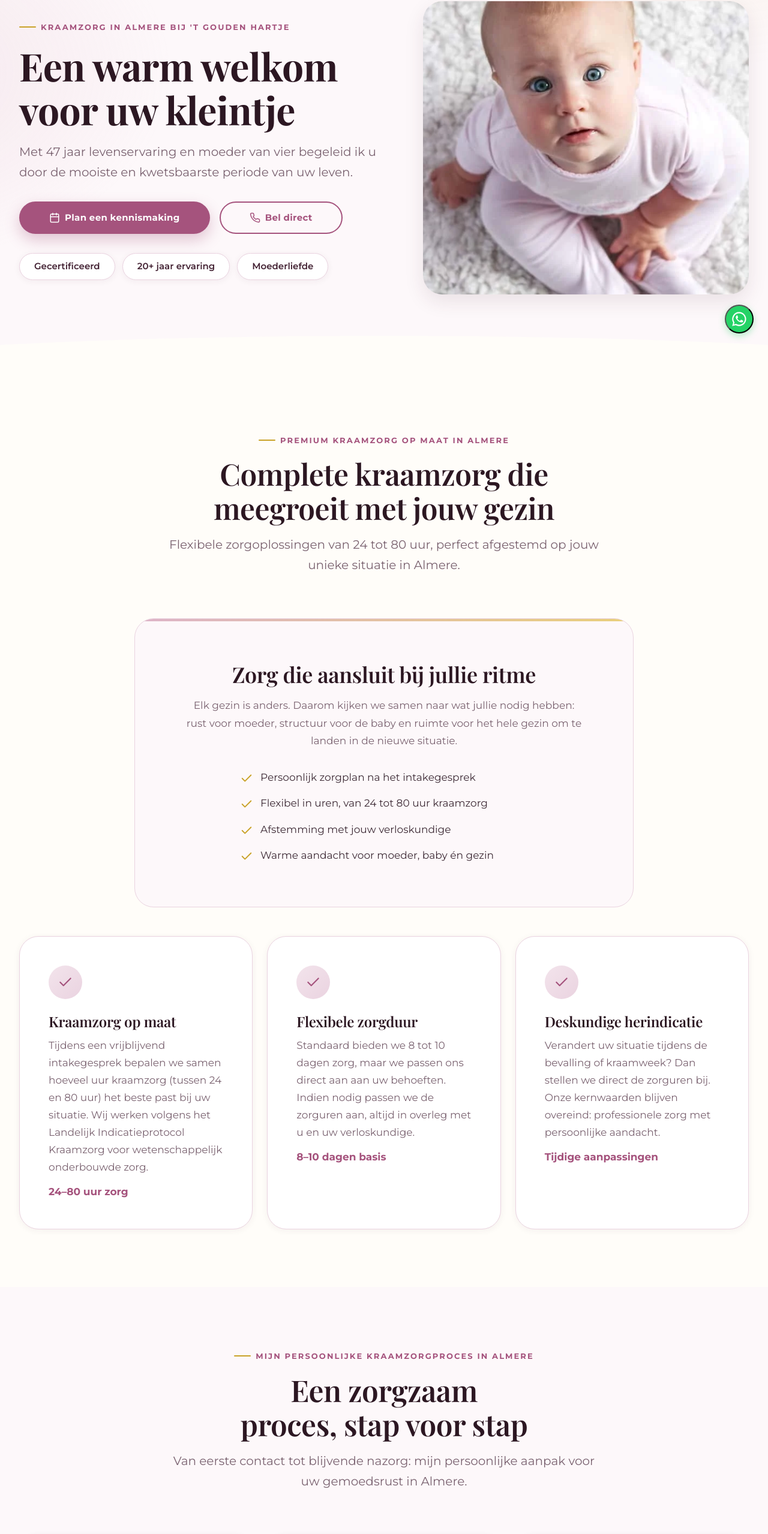
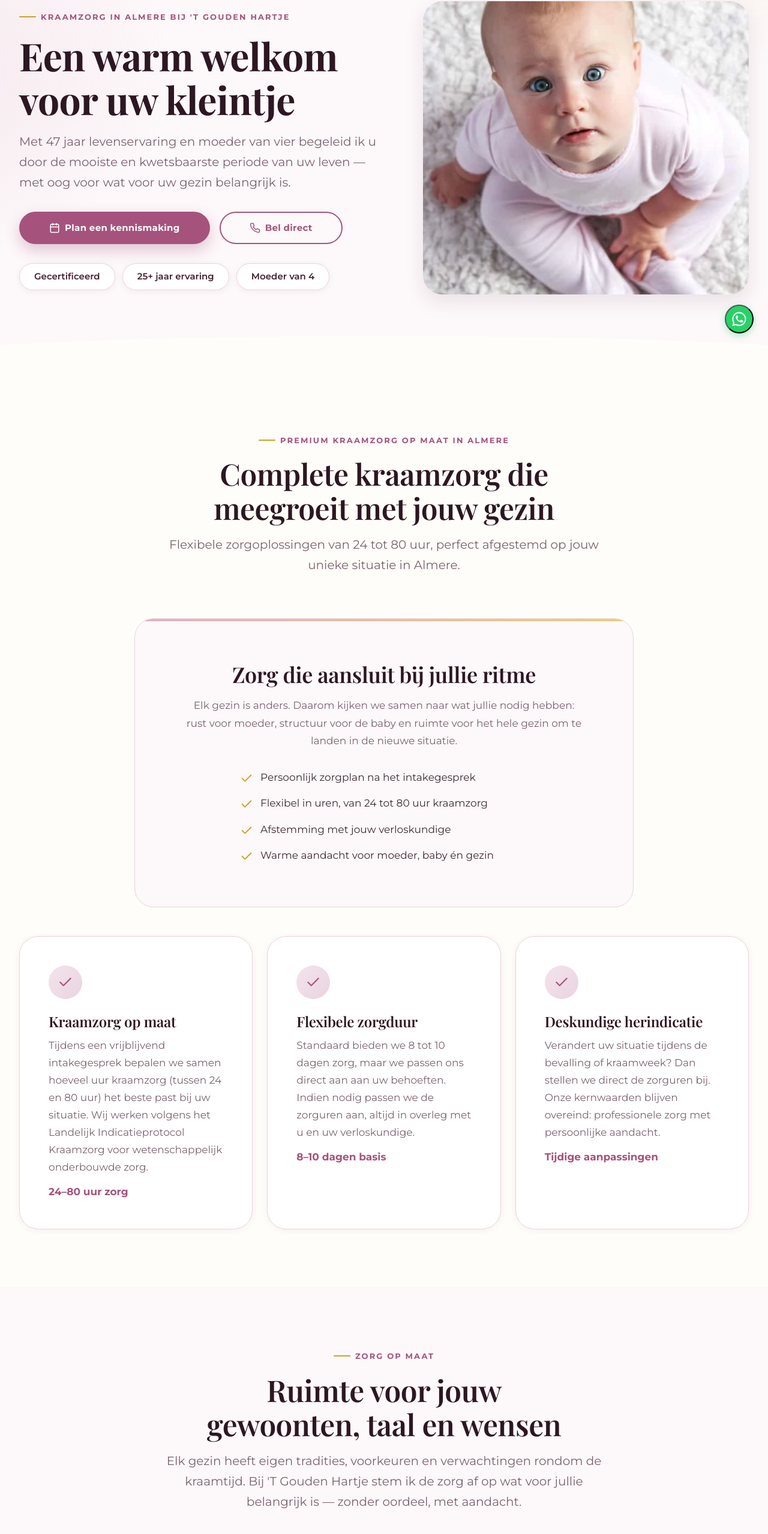
Before and after one commit to Maximustopdeals/Kraamzorg-T-Gouden-Hartje, a Next.js app: page /kraamzorg-almere in a window 1280 px wide. Shown: the part 220-2778 px from the top of the page at 60% size. Built offline with nearby package versions, Linux system fonts and the light colour scheme; no server answers; a web font is replaced by a local one.

Commit message:
Enhance kraamzorg-almere page with new content and icons
Updated the page content to include additional icons and refined text for clarity and detail.

```diff
--- a/app/kraamzorg-almere/page.tsx
+++ b/app/kraamzorg-almere/page.tsx
@@ -4,12 +4,12 @@ import Image from "next/image";
 import { site } from "@/lib/site";
 import { kraamzorgFaqs } from "@/lib/content";
 import { faqJsonLd, breadcrumbJsonLd } from "@/lib/schema";
-import { IconCalendar, IconCheck, IconPhone } from "@/components/icons";
+import { IconCalendar, IconCheck, IconHeart, IconPhone, IconShield } from "@/components/icons";
 
 export const metadata: Metadata = {
   title: "Persoonlijke Kraamzorg Almere | Ervaren Moeder & Professional",
   description:
-    "Hanan El Morabit: waar moederliefde en medische expertise samenkomen. Professionele kraamzorg in Almere met persoonlijke aandacht voor jouw gezin.",
+    "Hanan El Morabit: waar moederliefde en medische expertise samenkomen. Professionele kraamzorg in Almere met persoonlijke aandacht voor jouw gezin, gewoonten en wensen.",
   alternates: { canonical: "/kraamzorg-almere" },
 };
 
@@ -25,7 +25,7 @@ const stappen = [
   },
   {
     title: "Intakegesprek",
-    text: "Bij jou thuis of via videobellen leren we elkaar echt kennen. Jouw kans om al je vragen te stellen.",
+    text: "Bij jou thuis of via videobellen leren we elkaar echt kennen. Jouw kans om al je vragen te stellen en wensen te bespreken.",
     points: [
       "Uitgebreide tijd, minimaal 1 uur voor al je vragen",
       "Medische checklist, volledige gezondheidsinventarisatie",
@@ -69,7 +69,8 @@ export default function KraamzorgPage() {
             <h1>Een warm welkom voor uw kleintje</h1>
             <p className="lead">
               Met 47 jaar levenservaring en moeder van vier begeleid ik u door
-              de mooiste en kwetsbaarste periode van uw leven.
+              de mooiste en kwetsbaarste periode van uw leven — met oog voor
+              wat voor uw gezin belangrijk is.
             </p>
             <div className="hero__actions">
               <a
@@ -88,8 +89,8 @@ export default function KraamzorgPage() {
             </div>
             <div className="hero__points">
               <span className="img-badge">Gecertificeerd</span>
-              <span className="img-badge">20+ jaar ervaring</span>
-              <span className="img-badge">Moederliefde</span>
+              <span className="img-badge">25+ jaar ervaring</span>
+              <span className="img-badge">Moeder van 4</span>
             </div>
           </div>
           <div className="hero__media">
@@ -101,6 +102,7 @@ export default function KraamzorgPage() {
                 height={900}
                 sizes="(max-width: 768px) 100vw, 40vw"
                 priority
+                fetchPriority="high"
               />
             </div>
           </div>
@@ -174,8 +176,56 @@ export default function KraamzorgPage() {
         </div>
       </section>
 
+      {/* Zorg op maat — cultuur, taal & gewoonten */}
+      <section className="section section--soft">
+        <div className="container">
+          <div className="section-head">
+            <span className="eyebrow">Zorg op maat</span>
+            <h2>Ruimte voor jouw gewoonten, taal en wensen</h2>
+            <p className="lead">
+              Elk gezin heeft eigen tradities, voorkeuren en verwachtingen
+              rondom de kraamtijd. Bij &apos;T Gouden Hartje stem ik de zorg af
+              op wat voor jullie belangrijk is — zonder oordeel, met aandacht.
+            </p>
+          </div>
+          <div className="grid-3">
+            <article className="card">
+              <div className="card__icon">
+                <IconHeart />
+              </div>
+              <h3>Respect voor jouw gewoonten</h3>
+              <p>
+                Ruimte voor rituelen, voedingswensen, hygiëne en
+                familietradities. Ik luister eerst, en pas de zorg daarop aan.
+              </p>
+            </article>
+            <article className="card">
+              <div className="card__icon">
+                <IconCheck />
+              </div>
+              <h3>Meerdere talen</h3>
+              <p>
+                Begeleiding in het Nederlands, Engels, Arabisch, Berbers of
+                Turks — zodat je je in een kwetsbare periode echt begrepen
+                voelt.
+              </p>
+            </article>
+            <article className="card">
+              <div className="card__icon">
+                <IconShield />
+              </div>
+              <h3>Persoonlijke afstemming</h3>
+              <p>
+                In het intakegesprek bespreken we wensen rondom privacy,
+                voeding, bezoek en gewoonten. Jij bepaalt, ik ondersteun.
+              </p>
+            </article>
+          </div>
+        </div>
+      </section>
+
       {/* Proces */}
-      <section className="section section--soft">
+      <section className="section">
         <div className="container">
           <div className="section-head">
             <span className="eyebrow">Mijn persoonlijke kraamzorgproces in Almere</span>
@@ -205,7 +255,7 @@ export default function KraamzorgPage() {
       </section>
 
       {/* FAQ */}
-      <section className="section">
+      <section className="section section--soft">
         <div className="container" style={{ maxWidth: "50rem" }}>
           <div className="section-head">
             <span className="eyebrow">Veelgestelde vragen</span>
@@ -223,13 +273,14 @@ export default function KraamzorgPage() {
       </section>
 
       {/* CTA */}
-      <section className="section section--soft">
+      <section className="section">
         <div className="container">
           <div className="cta-band">
             <h2>Zeker weten van de beste start?</h2>
             <p>
               Vraag vandaag nog uw vrijblijvende kraamzorg-intake aan in Almere.
-              Geen verrassingen, alleen warmte en expertise.
+              Geen verrassingen, alleen warmte en expertise — afgestemd op uw
+              gezin.
             </p>
             <div className="hero__actions">
               <a
@@ -239,10 +290,10 @@ export default function KraamzorgPage() {
                 rel="noopener noreferrer"
               >
                 <IconCalendar width={18} height={18} />
-                Plan direct een kennismaking
+                Plan een kennismaking
               </a>
               <Link className="btn btn--ghost-light" href="/contact">
-                Direct aanmelden
+                Stel een vraag
               </Link>
             </div>
             <div className="cta-band__meta">
```
